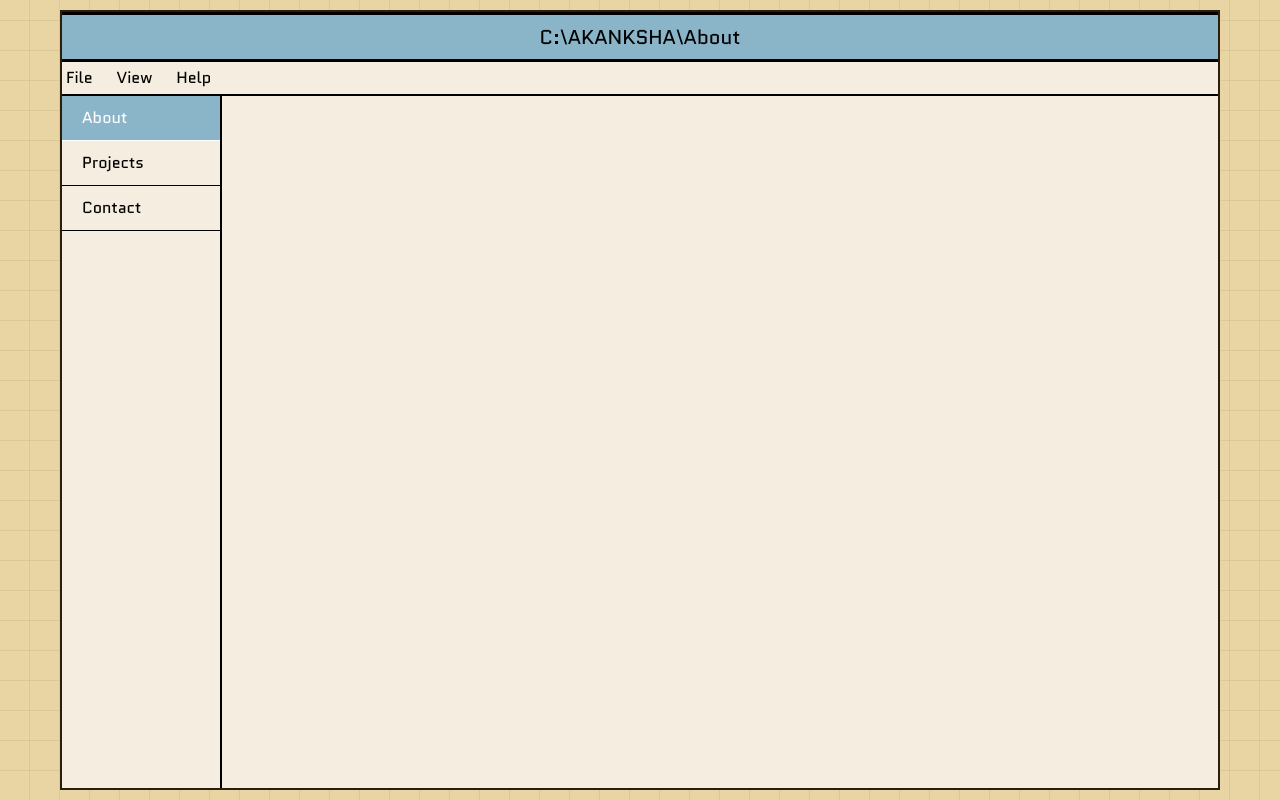
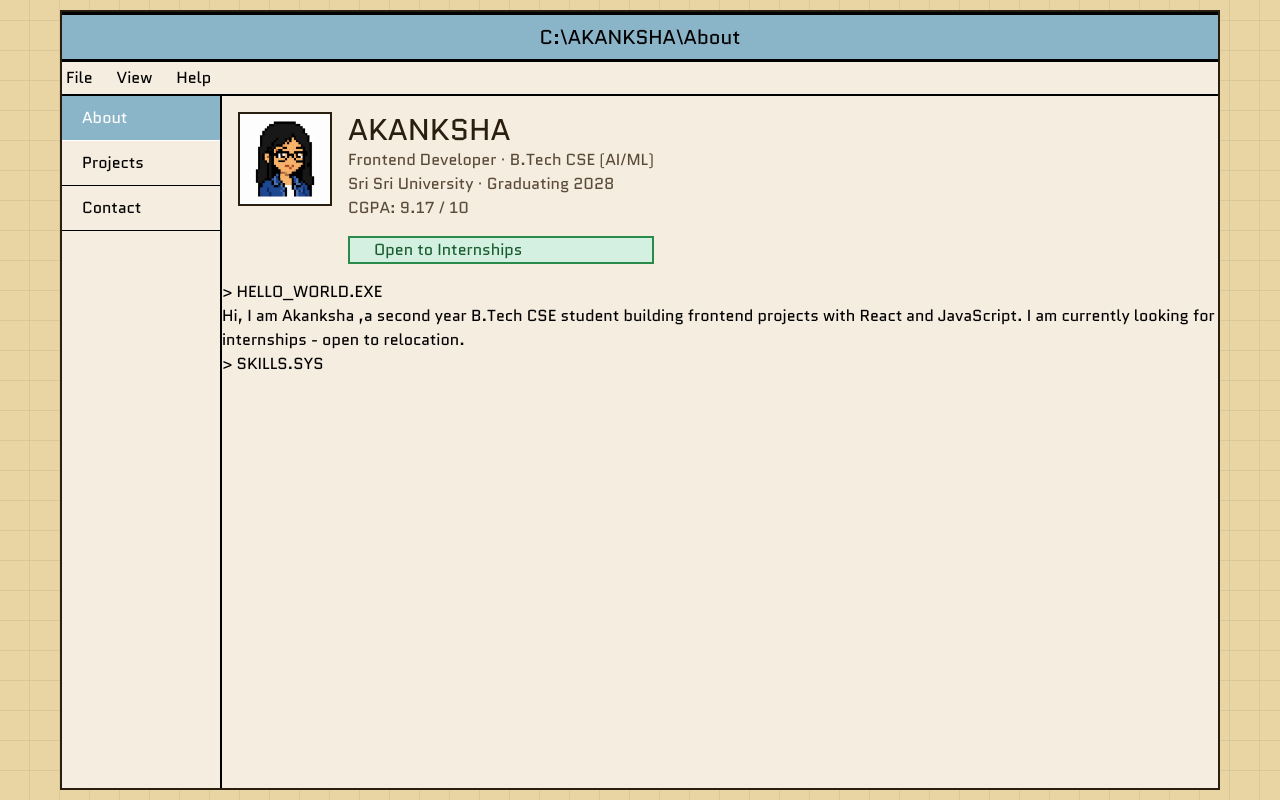
Before and after one commit to akisha-dev/Portfolio, a React (Vite) app: page /about in a window 1280 px wide. Built offline with nearby package versions, Linux system fonts and the light colour scheme; the HTML template or start-up script is replaced by a standard one.

Commit message:
made the hero section of about page along with profile Icon

```diff
--- a/src/pages/about.jsx
+++ b/src/pages/about.jsx
@@ -1,13 +1,61 @@
 import {Popup} from "../components/popup"
-
+import  pfp  from  "../assets/Pixel.png"
 
 export function About(){
     return (
         <>
         <div>
-            <Popup title="About">
+        <Popup title="About">
+        <div className="
+        flex
+        items-start
+        gap-4
+        p-4
+        ">
+        <div
+        className="
+        border-2
+        border-[#2a1f0e]
+        flex-shrink-0
 
-            </Popup>
+        ">
+        <img src={pfp}
+        className="w-[90px] h-[90px] object-cover"
+        >
+        </img> </div>
+        <div
+        className="text-[#5a4a38]">
+        <p className="
+        text-3xl
+        text-[#2a1f0e]
+
+        ">
+         AKANKSHA</p>
+        <div> Frontend Developer &sdot; B.Tech CSE  (AI/ML)</div>
+        <div>Sri Sri University  &sdot; Graduating 2028 </div>
+        <div>CGPA: 9.17 / 10</div>
+        <div
+        className="
+        mt-4
+        border-2
+       bg-[#d4f0e0]
+       border-[#2a8a4a]
+       text-[#1a5c30]
+       pl-6">Open to Internships</div>
+
+       </div>
+
+        </div>
+        <div>
+            <p>&gt; HELLO_WORLD.EXE</p>
+            <div>Hi, I am  Akanksha ,a second year B.Tech CSE student building frontend projects with React and JavaScript.
+             I am currently looking for internships - open to relocation.</div>
+
+           <p>&gt; SKILLS.SYS</p>
+
+
+        </div>
+        </Popup>
         </div>
         </>
 
--- a/src/pages/contact.jsx
+++ b/src/pages/contact.jsx
@@ -141,6 +141,10 @@ export function Contact(){
             <div>Odisha,India</div>
          </div>
 
+<a
+href="https://mail.google.com/mail/?view=cm&to=priyaakanksha031@gmail.com&su=Internship%20Opportunity"
+target="_blank">
+
          <button
          className="border-3
          mt-10
@@ -153,8 +157,11 @@ export function Contact(){
          hover:text-[#2a1f0e]
          "
           style={{boxShadow: "3px 3px 0 #8ab4c8"}}
-          >HIRE ME  &#8594;</button>
+          >HIRE ME  &#8594;</button></a>
 
+
+        <a href="/resume.pdf"
+        download="Akanksha_Priya_Resume.pdf">
          <button
            className="border-3
          w-[260px]
@@ -165,7 +172,7 @@ hover:bg-[#2a1f0e]
         hover:text-[#f0c040]
         "
       style={{boxShadow: "3px 3px 0 #8ab4c8"}}
->RESUME &darr;</button></div>
+      >RESUME &darr;</button></a></div>
 
         </Popup>
 
```
Also changed, not shown: src/components/popup.jsx (+2 -5 lines), src/assets/Pixel.png (added), 1 other file (tests, documents, lock files or other folders). Lines whose indentation alone changed are shown as unchanged.
